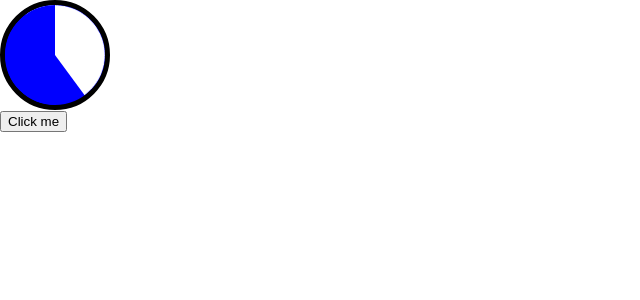
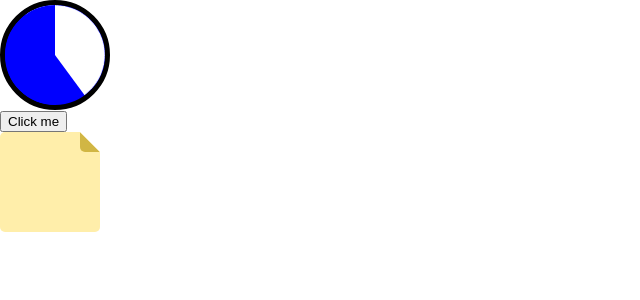
Before and after one commit to Suz8a/word-project, a React (Create React App) app: page / in a window 1280 px wide. Shown: the top 300 px of the page, without its empty margins (0-640 px from the left). Built offline with nearby package versions, Linux system fonts and the light colour scheme.

Commit message:
element note created

```diff
--- a/src/elements/card/styled.ts
+++ b/src/elements/card/styled.ts
@@ -5,15 +5,17 @@ type ContainerProps = {
   height: string;
   borderRadius?: string;
   padding?: string;
+  backgroundColor?: string;
 };
 
 export const Container = styled.div<ContainerProps>`
   border: 1px solid #d9d9d9;
   box-shadow: 0px 5px 20px 5px #b7b7b7;
-  ${({ width, height, borderRadius, padding }) => {
+  ${({ width, height, borderRadius, padding, backgroundColor }) => {
     return "".concat(
       `width:${width};`,
       `height:${height};`,
+      `background-color:${backgroundColor ? backgroundColor : `f000000`}`,
       borderRadius ? `border-radius:${borderRadius};` : `border-radius: 30px;`,
       padding ? `padding:${padding};` : `padding: 10px;`
     );
--- /dev/null
+++ b/src/elements/note/index.tsx
@@ -0,0 +1,18 @@
+import React from "react";
+import { NoteContainer, NoteArea, Border } from "./styled";
+
+type NoteProps = {
+  width: string;
+  height: string;
+};
+
+function Note({ width, height }: NoteProps) {
+  return (
+    <NoteContainer width={width} height={height}>
+      <NoteArea></NoteArea>
+      <Border />
+    </NoteContainer>
+  );
+}
+
+export default Note;
--- /dev/null
+++ b/src/elements/note/styled.tsx
@@ -0,0 +1,36 @@
+import styled from "styled-components";
+
+type ContainerProps = {
+  width: string;
+  height: string;
+};
+
+export const NoteContainer = styled.div<ContainerProps>`
+  ${({ width, height }) => {
+    return "".concat(` width: ${width};`, `height: ${height};`);
+  }}
+
+  position: relative;
+`;
+
+export const NoteArea = styled.div`
+  width: 100%;
+  height: 100%;
+  background-color: #ffeeaa;
+  border: 1 solid #d1b644;
+  border-radius: 5px;
+  display: flex;
+  align-items: center;
+  justify-content: center;
+`;
+
+export const Border = styled.div`
+  width: 0;
+  height: 0;
+  border-right: 20px solid white;
+  border-bottom: 20px solid #d1b644;
+  border-bottom-left-radius: 5px;
+  position: absolute;
+  top: 0;
+  right: 0;
+`;
--- a/src/pages/menu-page/index.tsx
+++ b/src/pages/menu-page/index.tsx
@@ -1,4 +1,5 @@
 import { useState } from "react";
+import Note from "../../elements/note";
 import Timer from "../../elements/timer";
 
 function MenuPage() {
@@ -18,6 +19,7 @@ function MenuPage() {
         color={"blue"}
       />
       <button onClick={() => changeFlag()}>Click me</button>
+      <Note width={"100px"} height={"100px"} />
     </div>
   );
 }
```
Also changed, not shown: src/elements/card/index.tsx (+10 -1 lines).
